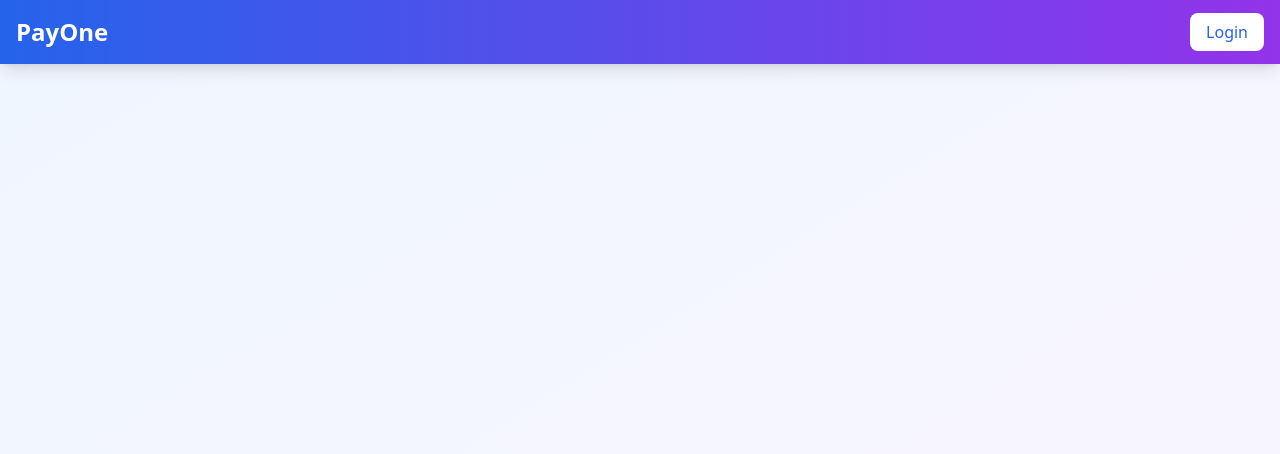
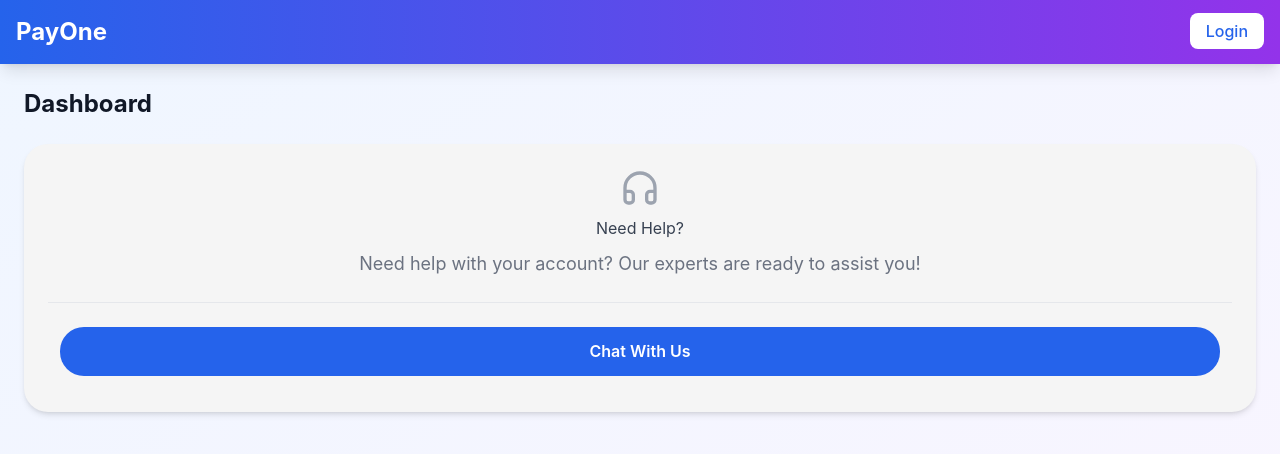
Before and after one commit to dev-loves-code/Exchain-Frontend, a React (Vite) app: page /dash in a window 1280 px wide. Before the commit this address had no page. Shown: the top 454 px of the page. Built offline with nearby package versions, Linux system fonts and the light colour scheme.

Commit message:
Added the support card, support form, and the view list

```diff
--- a/package.json
+++ b/package.json
@@ -10,6 +10,7 @@
     "preview": "vite preview"
   },
   "dependencies": {
+    "lucide-react": "^0.554.0",
     "react": "^19.2.0",
     "react-dom": "^19.2.0",
     "react-router-dom": "^6.30.2"
--- a/src/App.jsx
+++ b/src/App.jsx
@@ -8,6 +8,9 @@ import LoginPage from './pages/LoginPage';
 import SignupPage from './pages/SignupPage';
 import AgentSignupPage from './pages/AgentSignupPage';
 import GoogleCallbackPage from './pages/GoogleCallbackPage';
+import SupportPage from './pages/SupportPage';
+import DashboardTest from './pages/DashboardTest';
+
 
 function App() {
   return (
@@ -21,6 +24,10 @@ function App() {
             <Route path="/signup" element={<SignupPage />} />
             <Route path="/signup/agent" element={<AgentSignupPage />} />
             <Route path="/auth/google/callback" element={<GoogleCallbackPage />} />
+            {/* Testing */}
+            <Route path="/dash" element={<DashboardTest />} />
+        <Route path="/support-request" element={<SupportPage />} />
+
           </Routes>
         </div>
       </Router>
--- /dev/null
+++ b/src/components/SupportRequests/SupportCard.jsx
@@ -0,0 +1,40 @@
+import React from "react";
+import { useNavigate } from "react-router-dom";
+import { Headphones } from "lucide-react";
+
+const SupportCard = ({ subject, description }) => {
+  const navigate = useNavigate();
+
+  const handleChatClick = () => {
+    navigate("/support-request"); // navigate to form page
+  };
+
+  return (
+    <div className="bg-neutral-100 w-full rounded-3xl p-6 shadow-md">
+      <div className="text-center mb-6">
+        <span className="text-gray-400 mb-2 block">
+          <Headphones size={40} className="mx-auto" />
+        </span>
+        <div>
+          <h4 className="text-gray-700 font-normal mb-2">{subject || "Need Help?"}</h4>
+          <p className="text-gray-500 text-lg font-normal">
+            {description || "Need help with your account? Our experts are ready to assist you!"}
+          </p>
+        </div>
+      </div>
+
+      <span className="border-b border-gray-200 w-full my-6 block"></span>
+
+      <div className="px-3 pb-3 flex items-center">
+        <button
+          onClick={handleChatClick}
+          className="py-3 w-full text-center font-semibold text-white bg-blue-600 rounded-3xl hover:bg-blue-700 transition"
+        >
+          Chat With Us
+        </button>
+      </div>
+    </div>
+  );
+};
+
+export default SupportCard;
--- /dev/null
+++ b/src/components/SupportRequests/SupportRequestForm.jsx
@@ -0,0 +1,71 @@
+import React, { useState } from "react";
+import { useAuth } from "../../context/AuthContext";
+
+const SupportRequestForm = ({ onRequestSent }) => {
+  const { user } = useAuth();
+  const token = localStorage.getItem("token");
+
+  const [subject, setSubject] = useState("");
+  const [description, setDescription] = useState("");
+
+  const handleSubmit = async (e) => {
+    e.preventDefault();
+
+    try {
+      const res = await fetch("http://127.0.0.1:8000/api/support/request", {
+        method: "POST",
+        headers: {
+          Authorization: `Bearer ${token}`,
+          "Content-Type": "application/json",
+        },
+        body: JSON.stringify({ subject, description }), // matches controller
+      });
+
+      const data = await res.json();
+
+      if (!res.ok) {
+        console.error("Failed request:", res.status, data);
+        alert(
+          `Failed to send request: ${
+            data.message || JSON.stringify(data.errors) || res.status
+          }`
+        );
+        return;
+      }
+
+      alert(data.message || "Request sent!");
+      setSubject("");
+      setDescription("");
+      onRequestSent();
+    } catch (error) {
+      console.error("Network error:", error);
+      alert("Failed to send request due to network error.");
+    }
+  };
+
+  return (
+    <form onSubmit={handleSubmit} className="space-y-4">
+      <input
+        type="text"
+        placeholder="Subject"
+        value={subject}
+        onChange={(e) => setSubject(e.target.value)}
+        className="w-full p-2 border rounded"
+      />
+      <textarea
+        placeholder="Description"
+        value={description}
+        onChange={(e) => setDescription(e.target.value)}
+        className="w-full p-2 border rounded"
+      />
+      <button
+        type="submit"
+        className="bg-teal-700 text-white px-4 py-2 rounded"
+      >
+        Send Request
+      </button>
+    </form>
+  );
+};
+
+export default SupportRequestForm;
--- /dev/null
+++ b/src/components/SupportRequests/SupportRequestList.jsx
@@ -0,0 +1,54 @@
+import React, { useEffect, useState } from "react";
+import { useAuth } from "../../context/AuthContext";
+
+const SupportRequestList = () => {
+  const { user } = useAuth();
+  const token = localStorage.getItem("token");
+  const [requests, setRequests] = useState([]);
+  const [loading, setLoading] = useState(true);
+
+  const fetchRequests = async () => {
+    try {
+      const res = await fetch(
+        "http://127.0.0.1:8000/api/support/request?order_by=latest",
+        {
+          headers: { Authorization: `Bearer ${token}` },
+        }
+      );
+
+      const data = await res.json();
+
+      if (!res.ok) {
+        console.error("Failed to fetch requests:", res.status, data);
+        return;
+      }
+
+      setRequests(data); // controller already returns array of requests
+    } catch (error) {
+      console.error("Network error:", error);
+    } finally {
+      setLoading(false);
+    }
+  };
+
+  useEffect(() => {
+    fetchRequests();
+  }, []);
+
+  if (loading) return <p>Loading support requests...</p>;
+  if (requests.length === 0) return <p>No support requests found.</p>;
+
+  return (
+    <div className="space-y-4">
+      {requests.map((r) => (
+        <div key={r.support_id} className="p-4 border rounded shadow">
+          <h3 className="font-bold">{r.subject}</h3>
+          <p>Status: {r.status}</p>
+          <p>Sent at: {new Date(r.sent_at).toLocaleString()}</p>
+        </div>
+      ))}
+    </div>
+  );
+};
+
+export default SupportRequestList;
--- a/src/index.css
+++ b/src/index.css
@@ -3,13 +3,13 @@
 @tailwind utilities;
 
 :root {
-  font-family: system-ui, Avenir, Helvetica, Arial, sans-serif;
-  line-height: 1.5;
+  font-family: 'Inter', system-ui, -apple-system, BlinkMacSystemFont, 'Segoe UI', Roboto, 'Helvetica Neue', Arial, sans-serif;
+  line-height: 1.6;
   font-weight: 400;
 
-  color-scheme: light dark;
-  color: rgba(255, 255, 255, 0.87);
-  background-color: #242424;
+  color-scheme: light;
+  color: #1f2937;
+  background-color: #f9fafb;
 
   font-synthesis: none;
   text-rendering: optimizeLegibility;
@@ -17,54 +17,187 @@
   -moz-osx-font-smoothing: grayscale;
 }
 
+* {
+  box-sizing: border-box;
+}
+
 a {
   font-weight: 500;
-  color: #646cff;
-  text-decoration: inherit;
+  color: #0f766e;
+  text-decoration: none;
+  transition: color 0.2s ease;
 }
+
 a:hover {
-  color: #535bf2;
+  color: #0d9488;
 }
 
 body {
   margin: 0;
+  padding: 0;
   min-width: 320px;
   min-height: 100vh;
+  background-color: #f3f4f6;
+  color: #1f2937;
 }
 
 h1 {
-  font-size: 3.2em;
-  line-height: 1.1;
+  font-size: 2.5rem;
+  line-height: 1.2;
+  font-weight: 700;
+  color: #111827;
+}
+
+h2 {
+  font-size: 2rem;
+  line-height: 1.3;
+  font-weight: 700;
+  color: #111827;
+}
+
+h3 {
+  font-size: 1.5rem;
+  line-height: 1.4;
+  font-weight: 600;
+  color: #111827;
 }
 
 button {
-  border-radius: 8px;
-  border: 1px solid transparent;
-  padding: 0.6em 1.2em;
-  font-size: 1em;
-  font-weight: 500;
+  border-radius: 0.5rem;
+  border: none;
+  padding: 0.75rem 1.5rem;
+  font-size: 1rem;
+  font-weight: 600;
   font-family: inherit;
-  background-color: #1a1a1a;
+  background-color: #0f766e;
+  color: white;
   cursor: pointer;
-  transition: border-color 0.25s;
+  transition: all 0.2s ease;
 }
+
 button:hover {
-  border-color: #646cff;
+  background-color: #115e59;
+  transform: translateY(-1px);
 }
+
+button:active {
+  transform: translateY(0);
+}
+
 button:focus,
 button:focus-visible {
-  outline: 4px auto -webkit-focus-ring-color;
+  outline: 2px solid #14b8a6;
+  outline-offset: 2px;
 }
 
-@media (prefers-color-scheme: light) {
+button:disabled {
+  opacity: 0.5;
+  cursor: not-allowed;
+  transform: none;
+}
+
+input,
+select,
+textarea {
+  font-family: inherit;
+  font-size: 1rem;
+  border-radius: 0.5rem;
+  border: 1px solid #d1d5db;
+  padding: 0.625rem 0.875rem;
+  transition: all 0.2s ease;
+}
+
+input:focus,
+select:focus,
+textarea:focus {
+  outline: none;
+  border-color: #0f766e;
+  ring: 2px;
+  ring-color: #0f766e;
+}
+
+/* Custom Scrollbar */
+::-webkit-scrollbar {
+  width: 8px;
+  height: 8px;
+}
+
+::-webkit-scrollbar-track {
+  background: #f1f5f9;
+  border-radius: 4px;
+}
+
+::-webkit-scrollbar-thumb {
+  background: #cbd5e1;
+  border-radius: 4px;
+}
+
+::-webkit-scrollbar-thumb:hover {
+  background: #94a3b8;
+}
+
+/* Remove default styles that conflict */
+@media (prefers-color-scheme: dark) {
   :root {
-    color: #213547;
-    background-color: #ffffff;
-  }
-  a:hover {
-    color: #747bff;
-  }
-  button {
-    background-color: #f9f9f9;
+    color: #1f2937;
+    background-color: #f9fafb;
   }
 }
+
+/* Utility classes for PayOne theme */
+@layer utilities {
+  .text-teal {
+    color: #0f766e;
+  }
+
+  .bg-teal {
+    background-color: #0f766e;
+  }
+
+  .bg-teal-dark {
+    background-color: #115e59;
+  }
+
+  .border-teal {
+    border-color: #0f766e;
+  }
+
+  .shadow-card {
+    box-shadow: 0 1px 3px 0 rgb(0 0 0 / 0.1), 0 1px 2px -1px rgb(0 0 0 / 0.1);
+  }
+
+  .shadow-card-hover {
+    box-shadow: 0 4px 6px -1px rgb(0 0 0 / 0.1), 0 2px 4px -2px rgb(0 0 0 / 0.1);
+  }
+}
+
+/* Custom component styles */
+@layer components {
+  .btn-primary {
+    @apply bg-teal-700 text-white px-6 py-3 rounded-lg font-semibold hover:bg-teal-800 transition-colors;
+  }
+
+  .btn-secondary {
+    @apply bg-gray-200 text-gray-900 px-6 py-3 rounded-lg font-semibold hover:bg-gray-300 transition-colors;
+  }
+
+  .card {
+    @apply bg-white rounded-2xl shadow-sm p-6;
+  }
+
+  .card-gradient {
+    @apply bg-gradient-to-br from-gray-100 to-gray-200 rounded-2xl shadow-sm p-6;
+  }
+
+  .input-field {
+    @apply w-full px-4 py-2 border border-gray-200 rounded-lg focus:outline-none focus:ring-2 focus:ring-teal-500 focus:border-transparent;
+  }
+
+  .nav-item {
+    @apply w-full flex items-center gap-3 px-4 py-3 rounded-lg transition-colors text-gray-700 hover:bg-gray-100;
+  }
+
+  .nav-item-active {
+    @apply bg-teal-700 text-white;
+  }
+}
--- /dev/null
+++ b/src/pages/DashboardTest.jsx
@@ -0,0 +1,19 @@
+import React from "react";
+import SupportCard from "../components/SupportRequests/SupportCard";
+
+const DashboardTest = () => {
+  return (
+    <div className="p-6 space-y-6">
+      <h1 className="text-2xl font-bold">Dashboard</h1>
+
+      <SupportCard
+        subject="Need Help?"
+        description="Need help with your account? Our experts are ready to assist you!"
+      />
+
+      {/* Other dashboard content can go here */}
+    </div>
+  );
+};
+
+export default DashboardTest;
--- /dev/null
+++ b/src/pages/SupportPage.jsx
@@ -0,0 +1,13 @@
+import React from "react";
+import SupportRequestForm from "../components/SupportRequests/SupportRequestForm";
+
+const SupportPage = () => {
+  return (
+    <div className="p-6">
+      <h1 className="text-2xl font-bold mb-4">Send a Support Request</h1>
+      <SupportRequestForm onRequestSent={() => alert("Request sent!")} />
+    </div>
+  );
+};
+
+export default SupportPage;
```
Also changed, not shown: 1 other file (tests, documents, lock files or other folders).
